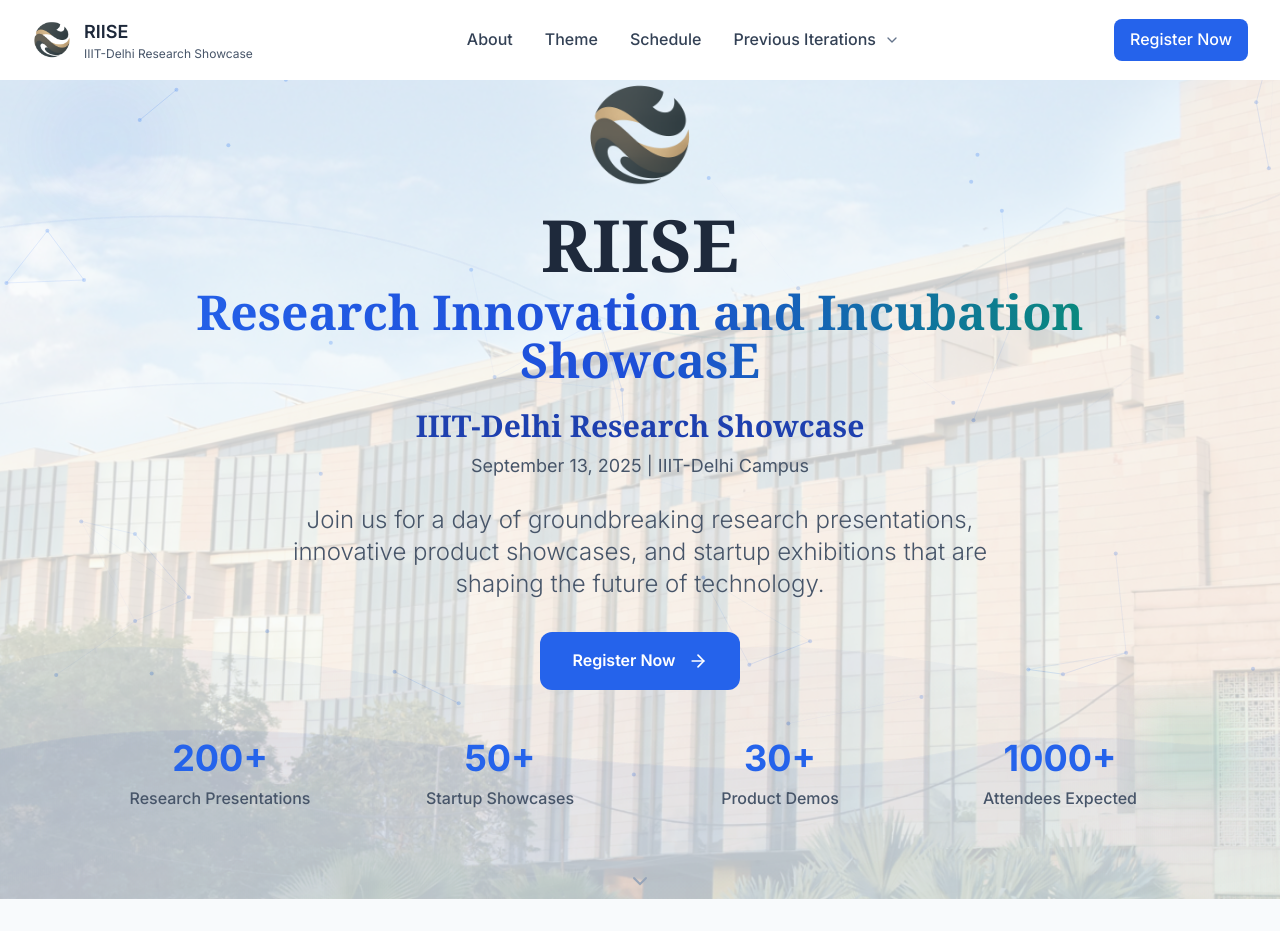
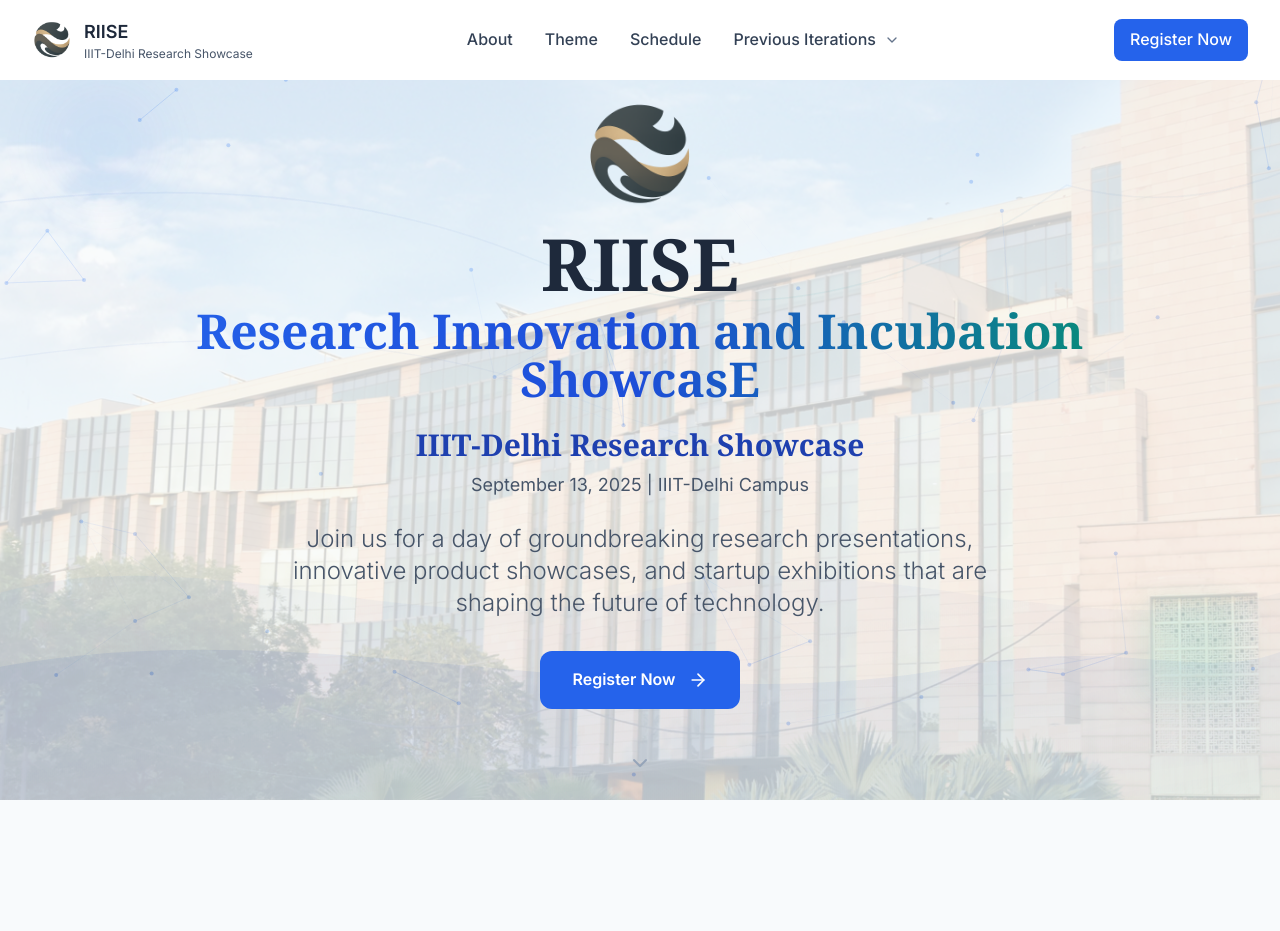
Before and after one commit to AbhiIIITD/RIISE-2025-Website, a React (Vite) app: page / in a window 1280 px wide. Shown: the top 931 px of the page. Built offline with nearby package versions, Linux system fonts and the light colour scheme.

Commit message:
hero section update

```diff
--- a/src/components/Hero.tsx
+++ b/src/components/Hero.tsx
@@ -66,7 +66,7 @@
         </div>
 
         {/* Stats */}
-        <div className="grid grid-cols-2 lg:grid-cols-4 gap-8 mb-16">
+        {/* <div className="grid grid-cols-2 lg:grid-cols-4 gap-8 mb-16">
           <div className="text-center">
             <div className="text-3xl lg:text-4xl font-bold text-blue-600 mb-2">200+</div>
             <div className="text-slate-600 font-medium">Research Presentations</div>
@@ -83,11 +83,11 @@
             <div className="text-3xl lg:text-4xl font-bold text-blue-600 mb-2">1000+</div>
             <div className="text-slate-600 font-medium">Attendees Expected</div>
           </div>
-        </div>
+        </div> */}
 
         {/* Scroll Indicator */}
         <div className="animate-bounce">
-          <ChevronDown className="w-6 h-6 text-slate-400 mx-auto" />
+          <a href="#about"><ChevronDown className="w-6 h-6 text-slate-400 mx-auto" /></a>
         </div>
       </div>
     </section>
```
